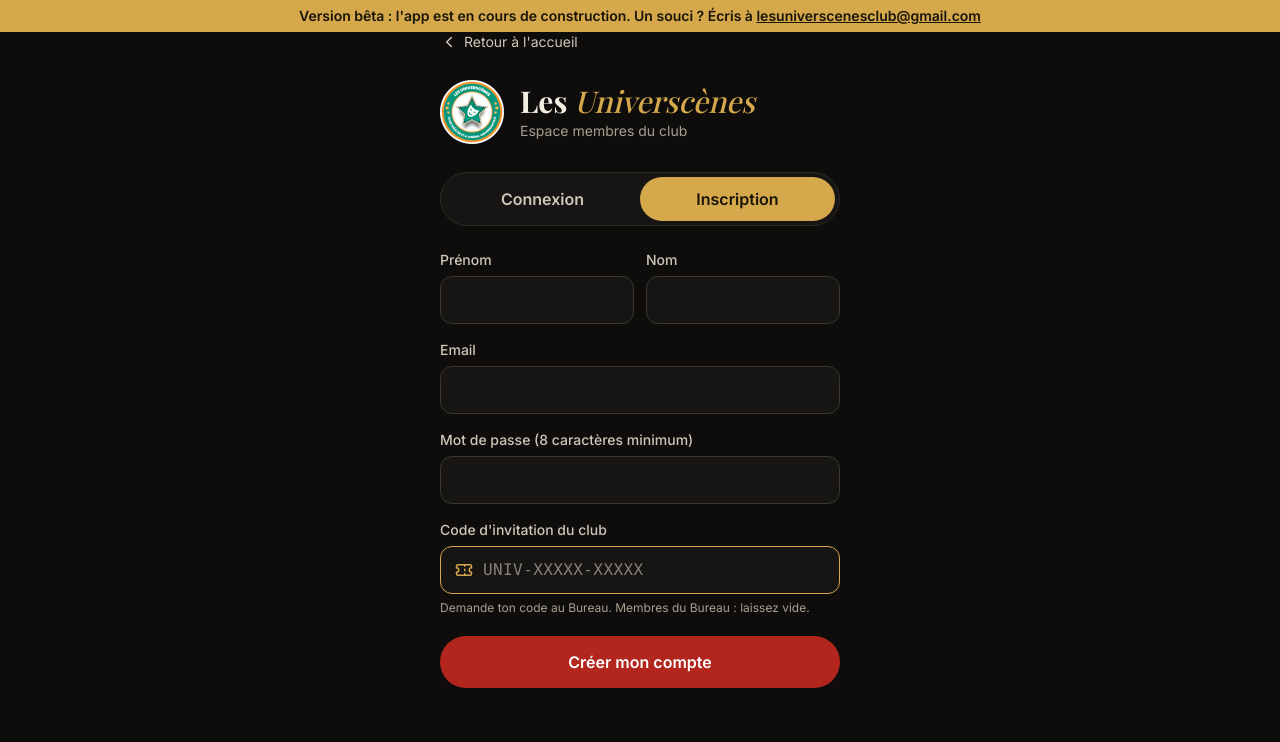
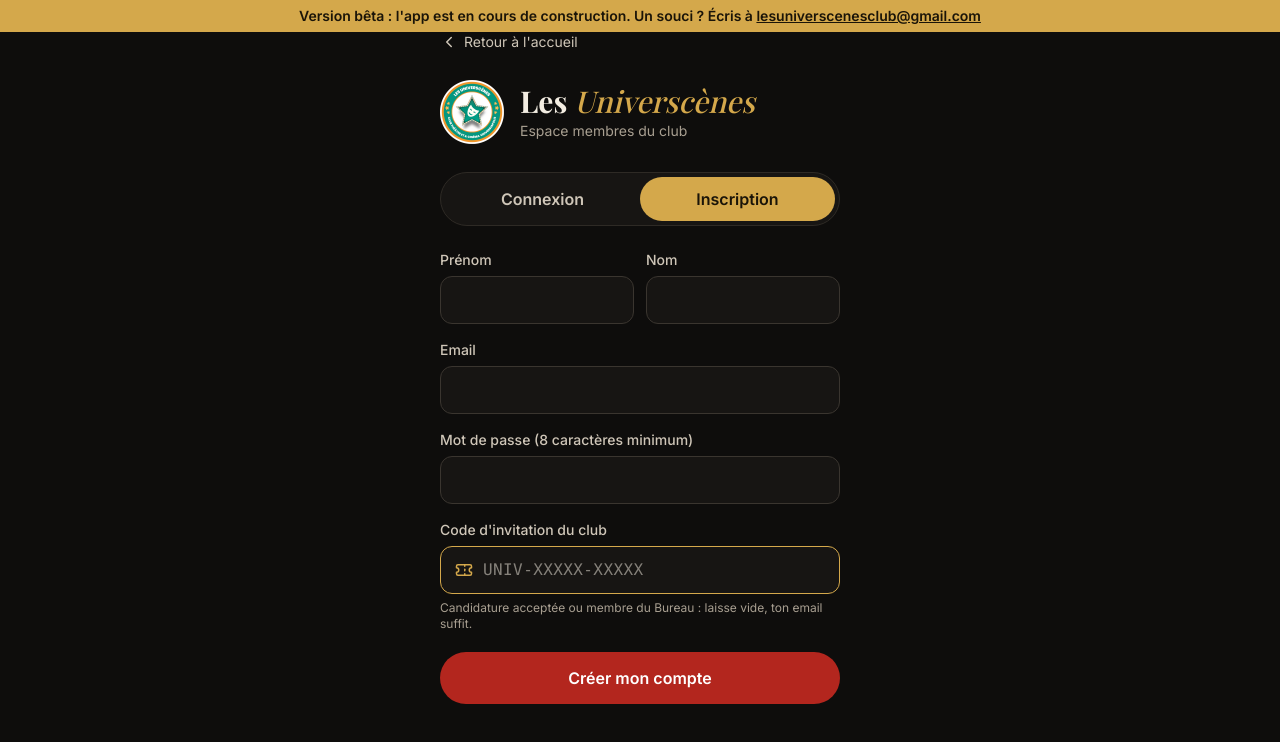
Before and after one commit to lesuniverscenesclub-arch/lesuniverscenes, a Next.js app: page /connexion in a window 1280 px wide. Both pictures are taken after a click on the tab "Inscription". Shown: the top 742 px of the page. Built offline with nearby package versions, Linux system fonts and the light colour scheme; no server answers.

Commit message:
Update invitation code error messages in FormulaireAuth

```diff
--- a/components/auth/FormulaireAuth.tsx
+++ b/components/auth/FormulaireAuth.tsx
@@ -89,7 +89,7 @@ export function FormulaireAuth({ suite, message }: { suite?: string; message?: s
         setErreur(
           code.trim()
             ? "Inscription refusée : le code d'invitation est invalide, expiré ou déjà utilisé."
-            : "Inscription refusée : un code d'invitation est nécessaire (sauf pour les emails du Bureau)."
+            : "Inscription refusée : cet email n'est pas sur la liste du club. Utilise l'email donné dans ton formulaire de candidature, ou demande un code d'invitation au Bureau."
         );
       }
       return;
@@ -196,7 +196,7 @@ export function FormulaireAuth({ suite, message }: { suite?: string; message?: s
                 ? "Ce code n'est pas valide (ou déjà utilisé)."
                 : codeValide
                   ? "Code valide : ton compte sera créé avec le rôle Membre."
-                  : "Demande ton code au Bureau. Membres du Bureau : laissez vide."}
+                  : "Candidature acceptée ou membre du Bureau : laisse vide, ton email suffit."}
             </span>
           </Champ>
           <BoutonEnvoyer chargement={chargement}>Créer mon compte</BoutonEnvoyer>
```
